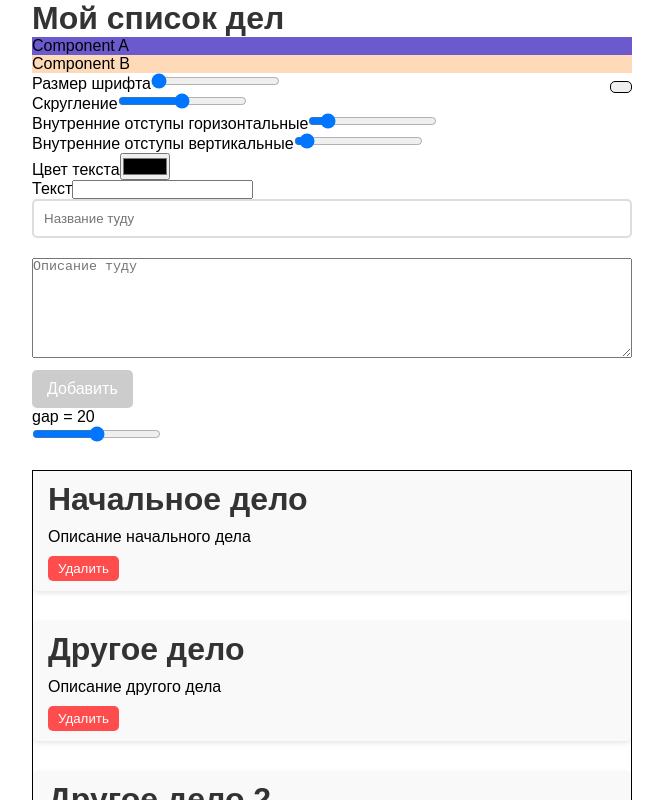
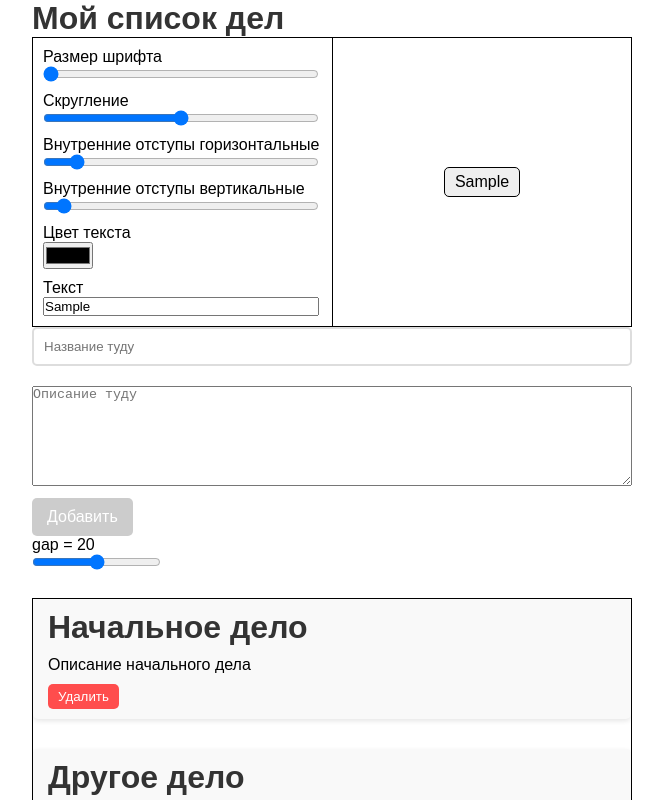
Before and after one commit to Anton240404/todoList, a React (Vite) app: page / in a window 1280 px wide. Shown: the top 800 px of the page, without its empty margins (308-971 px from the left). Built offline with nearby package versions, Linux system fonts and the light colour scheme.

Commit message:
правки

```diff
--- a/src/App.tsx
+++ b/src/App.tsx
@@ -2,12 +2,10 @@ import React, { useState } from 'react';
 import { uuid } from './components/utils/uuid';
 import './components/css/reset.css';
 import './components/css/todo.css';
-import { A } from './components/a';
-import { B } from './components/b';
 import { Button } from './components/button/button';
 import { AddButton } from './components/add-button/add-button';
 import { TodoList } from './components/todo-list/todo-list.tsx';
-import { InteractiveButtonEdit } from './components/interactive-button/Interactive-button-edit.tsx';
+import { InteractiveButtonEdit } from './components/interactive-button/interactive-button-edit.tsx';
 import { Input } from './components/todo-list/input/input.tsx';
 import { Textarea } from './components/todo-list/texterea/textarea.tsx';
 
@@ -69,8 +67,6 @@ export const App = () => {
     return (
         <div className="todo-app">
             <h1>Мой список дел</h1>
-            <A />
-            <B />
             <InteractiveButtonEdit />
             <div>
                 <Input
@@ -85,7 +81,6 @@ export const App = () => {
                     value={description}
                 />
                 <AddButton
-                    color=""
                     addTodo={() => addTodo()}
                     disabled={text.trim() === '' || description.trim() === ''}
                 />
--- a/src/components/add-button/add-button.tsx
+++ b/src/components/add-button/add-button.tsx
@@ -1,13 +1,11 @@
 type Props = {
     disabled: boolean;
     addTodo: () => void;
-    color: string;
 };
 
 export function AddButton(props: Props) {
     return (
         <button
-            style={{ backgroundColor: props.color }}
             className={`todo-button ${props.disabled ? 'todo-button-disabled' : ''}`}
             onClick={() => props.addTodo()}
             disabled={props.disabled}
--- a/src/components/interactive-button/Interactive-button-edit.tsx
+++ b/src/components/interactive-button/Interactive-button-edit.tsx
@@ -1,4 +1,5 @@
 import { useState } from 'react';
+import css from './interactive-button-edit.module.css';
 
 export function InteractiveButtonEdit() {
     const [fontSize, setFontSize] = useState('16px');
@@ -6,17 +7,19 @@ export function InteractiveButtonEdit() {
     const [color, setColor] = useState('#000000');
     const [paddingHorizontal, setPaddingHorizontal] = useState('10px');
     const [paddingVertical, setPaddingVertical] = useState('5px');
-    const [text, setText] = useState('');
+    const [text, setText] = useState('Sample');
+
     return (
         <div
             style={{
                 display: 'flex',
                 justifyContent: 'space-between',
                 width: '100%',
+                border: '1px solid #000',
             }}
         >
-            <div>
-                <div>
+            <div className={css.wrapper}>
+                <div className={css.column}>
                     <label>Размер шрифта</label>
                     <input
                         min={16}
@@ -26,7 +29,7 @@ export function InteractiveButtonEdit() {
                         onChange={(ev) => setFontSize(ev.target.value + 'px')}
                     />
                 </div>
-                <div>
+                <div className={css.column}>
                     <label>Скругление</label>
                     <input
                         min={0}
@@ -38,7 +41,7 @@ export function InteractiveButtonEdit() {
                         }
                     />
                 </div>
-                <div>
+                <div className={css.column}>
                     <label>Внутренние отступы горизонтальные</label>
                     <input
                         min={0}
@@ -50,7 +53,7 @@ export function InteractiveButtonEdit() {
                         }
                     />
                 </div>
-                <div>
+                <div className={css.column}>
                     <label>Внутренние отступы вертикальные</label>
                     <input
                         min={0}
@@ -62,7 +65,7 @@ export function InteractiveButtonEdit() {
                         }
                     />
                 </div>
-                <div>
+                <div className={css.column}>
                     <label>Цвет текста</label>
                     <input
                         type="color"
@@ -70,7 +73,7 @@ export function InteractiveButtonEdit() {
                         onChange={(ev) => setColor(ev.target.value)}
                     />
                 </div>
-                <div>
+                <div className={css.column}>
                     <label>Текст</label>
                     <input
                         type="text"
@@ -79,7 +82,7 @@ export function InteractiveButtonEdit() {
                     />
                 </div>
             </div>
-            <div>
+            <div className={css.playground}>
                 <button
                     style={{
                         fontSize,
--- /dev/null
+++ b/src/components/interactive-button/interactive-button-edit.module.css
@@ -0,0 +1,21 @@
+.column {
+    display: flex;
+    flex-direction: column;
+    /* gap: 12px; */
+}
+
+.wrapper {
+    display: flex;
+    flex-direction: column;
+    gap: 10px;
+    padding: 10px;
+}
+
+.playground {
+    border-left: 1px solid #000;
+    width: 50%;
+
+    display: flex;
+    align-items: center;
+    justify-content: center;
+}
```
